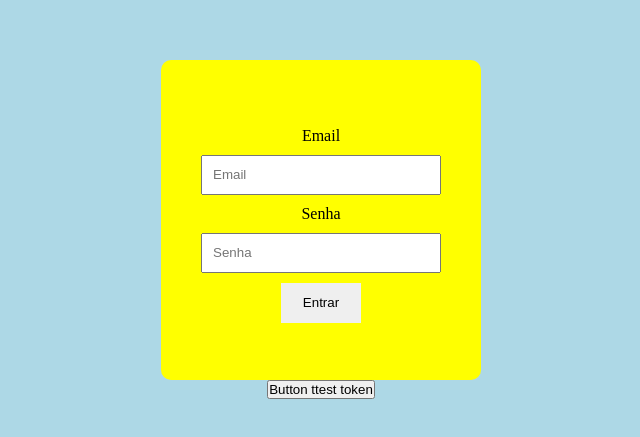
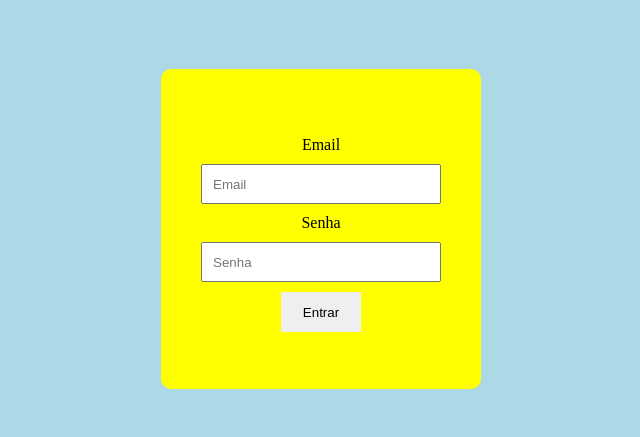
Before and after one commit to arycmn/Kenziehub, a React (Create React App) app: page /login in a window 1280 px wide. Shown: the part 171-608 px from the top of the page, without its empty margins (319-959 px from the left). Built offline with nearby package versions, Linux system fonts and the light colour scheme.

Commit message:
chore: login page

```diff
--- a/src/pages/login/index.jsx
+++ b/src/pages/login/index.jsx
@@ -1,13 +1,12 @@
 import { useForm } from "react-hook-form";
 import { PageLogin, FormLogin, InfoLog, InputLog, ButtonLog } from "./styled";
 import { api } from "../../services/API";
-import { useSelector, useDispatch } from "react-redux";
+import { useDispatch } from "react-redux";
 import { getTokenThunk } from "../../store/modules/token/thunks";
 
 const Login = () => {
   const { register, handleSubmit, _watch, _errors } = useForm();
 
-  const selector = useSelector((state) => state.token);
   const dispatch = useDispatch();
 
   const handleForm = (data) => {
@@ -16,14 +15,8 @@ const Login = () => {
       .then((res) => {
         window.localStorage.setItem("token", res.data.token);
         dispatch(getTokenThunk(res.data.token));
-        //props.setAuth(true)
-        //history.push("/users")
       })
       .catch((err) => console.log(err.response.data.message));
-  };
-
-  const mostraToken = () => {
-    console.log(selector);
   };
 
   return (
@@ -36,7 +29,6 @@ const Login = () => {
           <InputLog placeholder="Senha" ref={register} name="password" />
           <ButtonLog type="submit">Entrar</ButtonLog>
         </FormLogin>
-        <button onClick={mostraToken}>Button ttest token</button>
       </PageLogin>
     </>
   );
```
